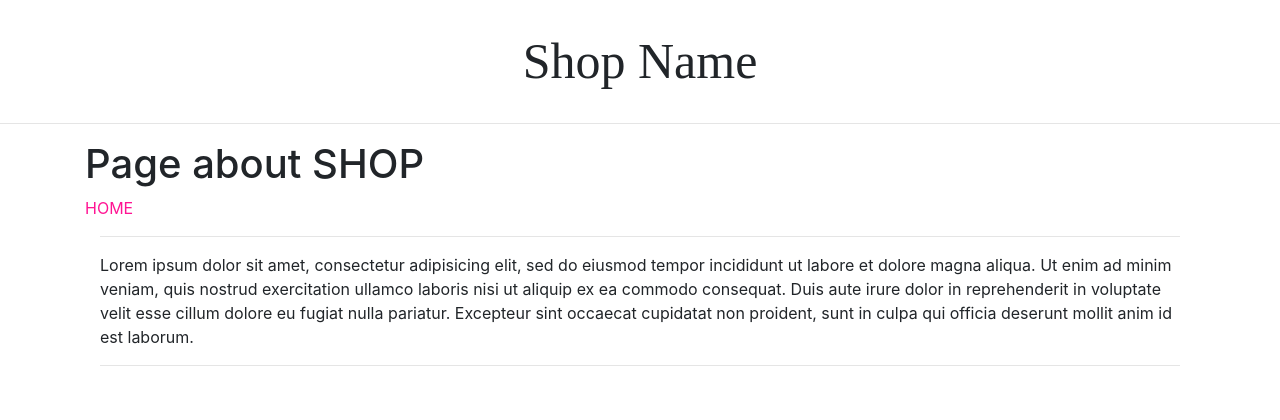
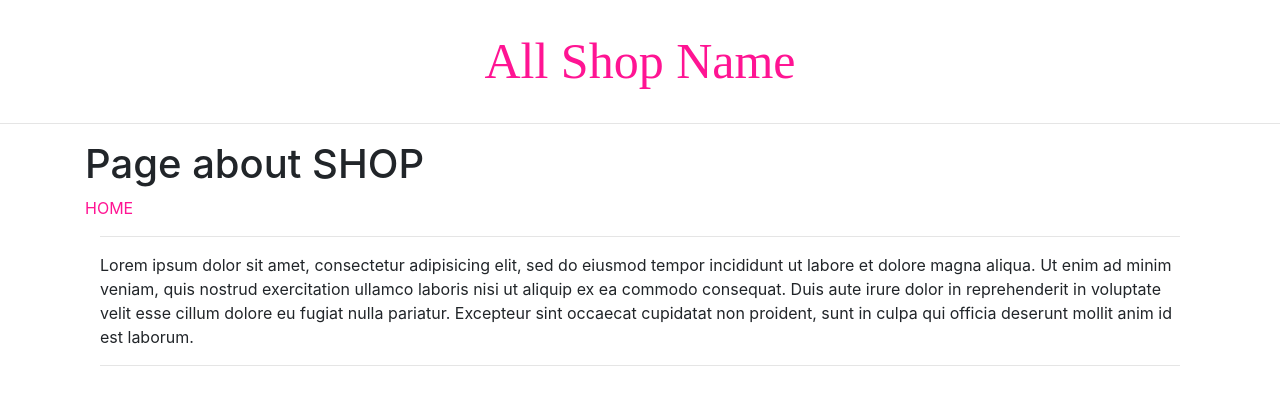
Before and after one commit to algorithm-ssau/clothes-catalogue, a Django app: page /about in a window 1280 px wide. Shown: the top 420 px of the page. Run offline with Django 3.2, Linux system fonts and the light colour scheme; some libraries are stand-ins or nearby versions.

Commit message:
Сделать кликабельным название магазина перед навигационной панелью. При нажатии - переход на главную страницу.

```diff
--- a/mysite/clothes/templates/base.html
+++ b/mysite/clothes/templates/base.html
@@ -37,7 +37,7 @@
         <!-- Main brand -->
         {% block main_brand %}
         <p class="text-center my-4" style="font-size: 50px; font-family: SimSun">
-            Shop Name
+             <a  href="/index">All Shop Name</a>
             <a href="/" class="stretched-link"></a>
         </p>
         {% endblock main_brand %}
```
